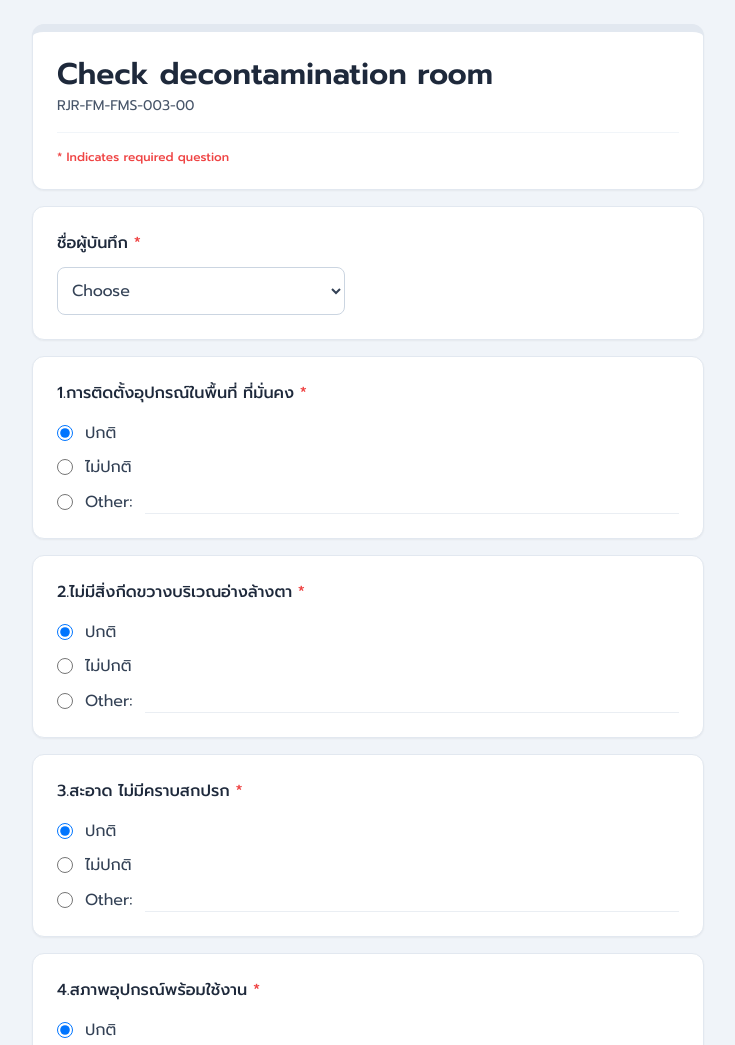
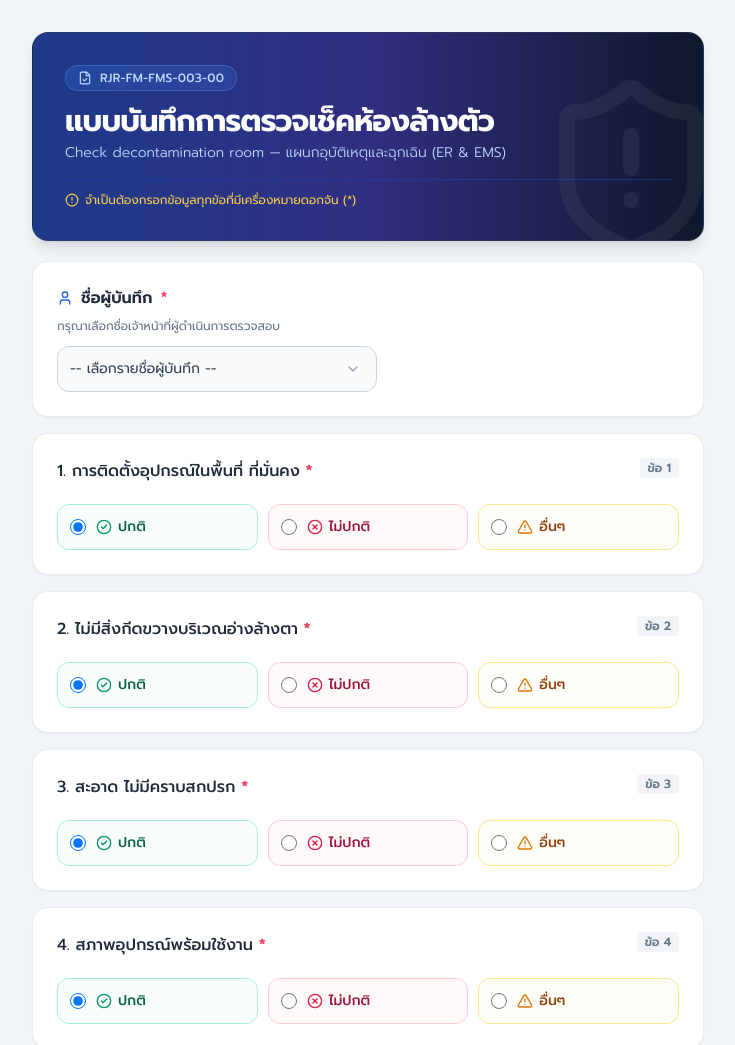
Before and after one commit to BLS-RJRH/decontamination, a plain HTML site: page index.html in a window 1280 px wide. Shown: the top 1045 px of the page, without its empty margins (272-1007 px from the left). Drawn offline with nearby package versions, Linux system fonts and the light colour scheme.

Commit message:
Update index.html

```diff
--- a/index.html
+++ b/index.html
@@ -3,35 +3,49 @@
 <head>
   <meta charset="UTF-8">
   <meta name="viewport" content="width=device-width, initial-scale=1.0">
-  <title>Check decontamination room</title>
+  <title>แบบบันทึกการตรวจสอบห้องล้างตัว - ER & EMS</title>
   <script src="https://cdn.tailwindcss.com"></script>
-  <link href="https://fonts.googleapis.com/css2?family=Prompt:wght@300;400;500;600&display=swap" rel="stylesheet">
+  <link href="https://fonts.googleapis.com/css2?family=Prompt:wght@300;400;500;600;700&display=swap" rel="stylesheet">
+  <!-- Lucide Icons -->
+  <script src="https://unpkg.com/lucide@latest"></script>
   <style>
     body { font-family: 'Prompt', sans-serif; }
   </style>
 </head>
-<body class="bg-[#f0f4f9] min-h-screen py-6 px-4">
-  <div class="max-w-2xl mx-auto space-y-4">
+<body class="bg-slate-100 text-slate-800 min-h-screen py-8 px-4 sm:px-6">
+  <div class="max-w-2xl mx-auto space-y-5">
 
     <!-- Header Card -->
-    <div class="bg-white rounded-xl border-t-8 border-blue-600 shadow-sm p-6 border-x border-b border-slate-200">
-      <h1 class="text-2xl sm:text-3xl font-bold text-slate-800">Check decontamination room</h1>
-      <p class="text-slate-600 text-sm mt-1">RJR-FM-FMS-003-00</p>
-      <div class="mt-4 pt-4 border-t border-slate-100 text-xs text-red-500 font-medium">
-        * Indicates required question
+    <div class="bg-gradient-to-r from-blue-900 via-indigo-900 to-slate-900 text-white rounded-2xl shadow-lg border border-slate-700/50 p-6 sm:p-8 relative overflow-hidden">
+      <div class="absolute -right-6 -bottom-6 text-white/5 pointer-events-none">
+        <i data-lucide="shield-alert" class="w-48 h-48"></i>
+      </div>
+      <div class="relative z-10">
+        <div class="inline-flex items-center gap-2 px-3 py-1 rounded-full bg-blue-500/20 border border-blue-400/30 text-blue-200 text-xs font-medium tracking-wide mb-3">
+          <i data-lucide="file-check" class="w-3.5 h-3.5"></i> RJR-FM-FMS-003-00
+        </div>
+        <h1 class="text-2xl sm:text-3xl font-bold tracking-tight">แบบบันทึกการตรวจเช็คห้องล้างตัว</h1>
+        <p class="text-blue-200 text-sm mt-1 font-light">Check decontamination room — แผนกอุบัติเหตุและฉุกเฉิน (ER & EMS)</p>
+        <div class="mt-4 pt-3 border-t border-blue-800/60 flex items-center gap-1.5 text-xs text-amber-300">
+          <i data-lucide="alert-circle" class="w-3.5 h-3.5"></i>
+          <span>จำเป็นต้องกรอกข้อมูลทุกข้อที่มีเครื่องหมายดอกจัน (*)</span>
+        </div>
       </div>
     </div>
 
-    <!-- Form -->
+    <!-- Form Section -->
     <form id="checkForm" class="space-y-4">
 
-      <!-- ชื่อผู้บันทึก -->
-      <div class="bg-white rounded-xl p-6 shadow-sm border border-slate-200">
-        <label for="recorderName" class="block font-medium text-slate-800 text-base mb-3">
-          ชื่อผู้บันทึก <span class="text-red-500">*</span>
+      <!-- ผู้บันทึก -->
+      <div class="bg-white rounded-2xl p-6 shadow-sm border border-slate-200/80 hover:border-blue-400 transition-colors">
+        <label for="recorderName" class="flex items-center gap-2 font-semibold text-slate-800 text-base mb-2">
+          <i data-lucide="user" class="w-4 h-4 text-blue-600"></i>
+          ชื่อผู้บันทึก <span class="text-rose-500">*</span>
         </label>
-        <select id="recorderName" required class="w-full sm:w-72 p-2.5 border border-slate-300 rounded-lg bg-white text-slate-700 outline-none focus:border-blue-600 focus:ring-1 focus:ring-blue-600">
-          <option value="" disabled selected>Choose</option>
+        <p class="text-xs text-slate-500 mb-3">กรุณาเลือกชื่อเจ้าหน้าที่ผู้ดำเนินการตรวจสอบ</p>
+        <div class="relative">
+          <select id="recorderName" required class="w-full sm:w-80 p-3 bg-slate-50 border border-slate-300 rounded-xl text-slate-700 text-sm outline-none focus:ring-2 focus:ring-blue-600 focus:bg-white transition-all appearance-none cursor-pointer">
+            <option value="" disabled selected>-- เลือกรายชื่อผู้บันทึก --</option>
             <option value="นายพลธร บัวแย้ม">นายพลธร บัวแย้ม</option>
             <option value="นายชัยชนะ เล้านิยมยินดี">นายชัยชนะ เล้านิยมยินดี</option>
             <option value="นายไพโรจน์ ใจแสน">นายไพโรจน์ ใจแสน</option>
@@ -42,90 +56,127 @@
             <option value="นายธนาเทพ ฉายบุตร">นายธนาเทพ ฉายบุตร</option>
             <option value="นายพลพรรธน์ คีตะพันธ์สังวร">นายพลพรรธน์ คีตะพันธ์สังวร</option>
           </select>
+          <div class="absolute inset-y-0 left-0 sm:left-72 flex items-center pr-3 pointer-events-none text-slate-400">
+            <i data-lucide="chevron-down" class="w-4 h-4"></i>
+          </div>
+        </div>
       </div>
 
       <!-- รายการตรวจสอบ 9 ข้อ -->
       <div id="questionsList" class="space-y-4"></div>
 
-      <!-- Action Buttons -->
-      <div class="flex items-center justify-between pt-2">
-        <button type="submit" id="submitBtn" class="bg-blue-600 hover:bg-blue-700 text-white font-medium px-8 py-2.5 rounded-lg shadow-sm transition">
-          Submit
+      <!-- Actions -->
+      <div class="bg-white rounded-2xl p-4 shadow-sm border border-slate-200/80 flex items-center justify-between gap-4 mt-6">
+        <button type="button" onclick="resetForm()" class="inline-flex items-center gap-1.5 px-4 py-2.5 text-sm font-medium text-slate-600 hover:text-rose-600 hover:bg-rose-50 rounded-xl transition">
+          <i data-lucide="rotate-ccw" class="w-4 h-4"></i>
+          ล้างข้อมูล (Clear)
         </button>
-        <button type="button" onclick="resetForm()" class="text-blue-600 hover:text-blue-800 text-sm font-medium px-4 py-2">
-          Clear form
+
+        <button type="submit" id="submitBtn" class="inline-flex items-center justify-center gap-2 bg-gradient-to-r from-blue-700 to-indigo-700 hover:from-blue-800 hover:to-indigo-800 text-white font-medium px-8 py-2.5 rounded-xl shadow-md shadow-blue-500/20 transition-all active:scale-[0.98]">
+          <i data-lucide="send" class="w-4 h-4"></i>
+          <span>บันทึกผลการตรวจสอบ</span>
         </button>
       </div>
+
     </form>
   </div>
 
   <script>
-    // URL Web App จาก Google Apps Script
     const APPS_SCRIPT_URL = "https://script.google.com/macros/s/AKfycbwBhRWwJWjlYbCfqEzvcYna3cAkGiQepreJSla9GUt0oN0ZQrNB60ysM9_5fr2YsGlFFg/exec";
 
     const questions = [
-      "1.การติดตั้งอุปกรณ์ในพื้นที่ ที่มั่นคง",
-      "2.ไม่มีสิ่งกีดขวางบริเวณอ่างล้างตา",
-      "3.สะอาด ไม่มีคราบสกปรก",
-      "4.สภาพอุปกรณ์พร้อมใช้งาน",
-      "5.น้ำมีความสะอาด ไม่มีกลิ่น/สีผิดปกติ",
-      "6.แรงดันน้ำออกทั้งสองหัวอย่างสมดุล",
-      "7.มีการระบายน้ำทิ้งอย่างเหมาะสม",
-      "8.เปิดน้ำทดสอบได้ทันที ไม่มีการรั่วซึม",
-      "9.มีการติดตั้งป้ายบ่งชี้อุปกรณ์เห็นชัดเจน"
+      "1. การติดตั้งอุปกรณ์ในพื้นที่ ที่มั่นคง",
+      "2. ไม่มีสิ่งกีดขวางบริเวณอ่างล้างตา",
+      "3. สะอาด ไม่มีคราบสกปรก",
+      "4. สภาพอุปกรณ์พร้อมใช้งาน",
+      "5. น้ำมีความสะอาด ไม่มีกลิ่น/สีผิดปกติ",
+      "6. แรงดันน้ำออกทั้งสองหัวอย่างสมดุล",
+      "7. มีการระบายน้ำทิ้งอย่างเหมาะสม",
+      "8. เปิดน้ำทดสอบได้ทันที ไม่มีการรั่วซึม",
+      "9. มีการติดตั้งป้ายบ่งชี้อุปกรณ์เห็นชัดเจน"
     ];
 
-    // สร้างกล่องคำถาม 9 ข้อ
     const container = document.getElementById("questionsList");
+
     questions.forEach((title, idx) => {
       const qNum = idx + 1;
-      const html = `
-        <div class="bg-white rounded-xl p-6 shadow-sm border border-slate-200 space-y-3">
-          <p class="font-medium text-slate-800 text-base">${title} <span class="text-red-500">*</span></p>
-          <div class="space-y-2.5 pt-1 text-slate-700">
-            <label class="flex items-center gap-3 cursor-pointer">
-              <input type="radio" name="q${qNum}" value="ปกติ" checked onchange="toggleOther(${qNum}, false)" class="w-4 h-4 text-blue-600">
-              <span>ปกติ</span>
+      const card = `
+        <div class="bg-white rounded-2xl p-5 sm:p-6 shadow-sm border border-slate-200/80 space-y-4">
+          <div class="flex items-start justify-between gap-3">
+            <h2 class="font-medium text-slate-800 text-base leading-relaxed">
+              ${title} <span class="text-rose-500 font-bold">*</span>
+            </h2>
+            <span class="text-xs font-semibold px-2 py-0.5 rounded bg-slate-100 text-slate-500">ข้อ ${qNum}</span>
+          </div>
+
+          <!-- ตัวเลือก 3 สถานะ -->
+          <div class="grid grid-cols-1 sm:grid-cols-3 gap-2.5 pt-1 text-sm">
+
+            <!-- ปกติ (เขียว) -->
+            <label class="flex items-center gap-2.5 p-3 rounded-xl border border-emerald-200 bg-emerald-50/40 hover:bg-emerald-50 cursor-pointer transition">
+              <input type="radio" name="q${qNum}" value="ปกติ" checked onchange="toggleOther(${qNum}, false)" class="w-4 h-4 text-emerald-600 focus:ring-emerald-500">
+              <span class="font-medium text-emerald-800 flex items-center gap-1.5">
+                <i data-lucide="check-circle-2" class="w-4 h-4 text-emerald-600"></i> ปกติ
+              </span>
             </label>
-            <label class="flex items-center gap-3 cursor-pointer">
-              <input type="radio" name="q${qNum}" value="ไม่ปกติ" onchange="toggleOther(${qNum}, false)" class="w-4 h-4 text-blue-600">
-              <span>ไม่ปกติ</span>
+
+            <!-- ไม่ปกติ (แดง) -->
+            <label class="flex items-center gap-2.5 p-3 rounded-xl border border-rose-200 bg-rose-50/40 hover:bg-rose-50 cursor-pointer transition">
+              <input type="radio" name="q${qNum}" value="ไม่ปกติ" onchange="toggleOther(${qNum}, false)" class="w-4 h-4 text-rose-600 focus:ring-rose-500">
+              <span class="font-medium text-rose-800 flex items-center gap-1.5">
+                <i data-lucide="x-circle" class="w-4 h-4 text-rose-600"></i> ไม่ปกติ
+              </span>
             </label>
-            <div class="flex items-center gap-3">
-              <label class="flex items-center gap-3 cursor-pointer">
-                <input type="radio" name="q${qNum}" value="other" onchange="toggleOther(${qNum}, true)" class="w-4 h-4 text-blue-600">
-                <span>Other:</span>
+
+            <!-- Other (ส้ม) -->
+            <label class="flex items-center gap-2.5 p-3 rounded-xl border border-amber-200 bg-amber-50/40 hover:bg-amber-50 cursor-pointer transition">
+              <input type="radio" name="q${qNum}" value="other" onchange="toggleOther(${qNum}, true)" class="w-4 h-4 text-amber-600 focus:ring-amber-500">
+              <span class="font-medium text-amber-800 flex items-center gap-1.5">
+                <i data-lucide="alert-triangle" class="w-4 h-4 text-amber-600"></i> อื่นๆ
+              </span>
             </label>
-              <input type="text" id="other_text_${qNum}" disabled placeholder="" class="flex-1 border-b border-slate-300 focus:border-blue-600 outline-none text-sm px-1 py-0.5 bg-transparent disabled:opacity-40">
+
           </div>
+
+          <!-- ช่องระบุรายละเอียดเพิ่มเติมเมื่อเลือก Other -->
+          <div id="other_box_${qNum}" class="hidden pt-1">
+            <input type="text" id="other_text_${qNum}" placeholder="ระบุรายละเอียดความผิดปกติ..." class="w-full border border-amber-300 rounded-xl px-3 py-2 text-sm text-slate-700 bg-amber-50/20 focus:ring-2 focus:ring-amber-500 outline-none transition">
           </div>
         </div>
       `;
-      container.insertAdjacentHTML('beforeend', html);
+      container.insertAdjacentHTML('beforeend', card);
     });
 
+    // Refresh icons
+    lucide.createIcons();
+
     function toggleOther(qNum, isOther) {
+      const box = document.getElementById(`other_box_${qNum}`);
       const input = document.getElementById(`other_text_${qNum}`);
-      input.disabled = !isOther;
       if (isOther) {
+        box.classList.remove('hidden');
+        input.required = true;
         input.focus();
-        input.required = true;
       } else {
+        box.classList.add('hidden');
+        input.required = false;
         input.value = "";
-        input.required = false;
       }
     }
 
     function resetForm() {
+      if (confirm("ต้องการล้างข้อมูลฟอร์มทั้งหมดหรือไม่?")) {
         document.getElementById("checkForm").reset();
         for (let i = 1; i <= 9; i++) toggleOther(i, false);
+      }
     }
 
     document.getElementById("checkForm").addEventListener("submit", async (e) => {
       e.preventDefault();
       const btn = document.getElementById("submitBtn");
       btn.disabled = true;
-      btn.innerText = "Submitting...";
+      btn.innerHTML = `<i data-lucide="loader-2" class="w-4 h-4 animate-spin"></i> กำลังบันทึก...`;
+      lucide.createIcons();
 
       const payload = {
         recorderName: document.getElementById("recorderName").value
@@ -148,13 +199,15 @@
           body: JSON.stringify(payload)
         });
 
-        alert("บันทึกข้อมูลเรียบร้อยแล้ว");
-        resetForm();
+        alert("✓ บันทึกผลการตรวจสอบสำเร็จเรียบร้อยแล้ว");
+        document.getElementById("checkForm").reset();
+        for (let i = 1; i <= 9; i++) toggleOther(i, false);
       } catch (err) {
-        alert("เกิดข้อผิดพลาดในการบันทึกข้อมูล");
+        alert("เกิดข้อผิดพลาดในการบันทึกข้อมูล กรุณาลองใหม่อีกครั้ง");
       } finally {
         btn.disabled = false;
-        btn.innerText = "Submit";
+        btn.innerHTML = `<i data-lucide="send" class="w-4 h-4"></i> <span>บันทึกผลการตรวจสอบ</span>`;
+        lucide.createIcons();
       }
     });
   </script>
```
Lines whose indentation alone changed are shown as unchanged.
